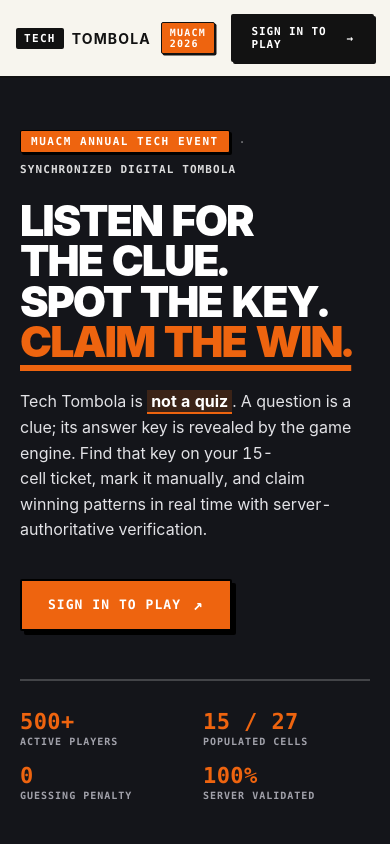
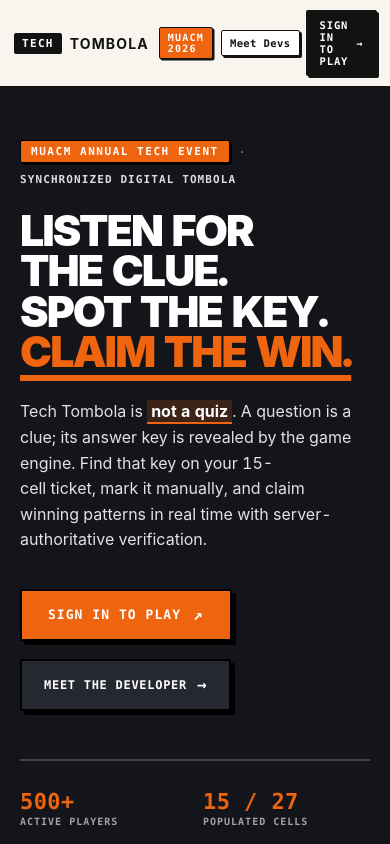
Before and after one commit to AnushkaBhardwaj15/techhhh, a React (Vite) app in the folder frontend/: page / in a window 390 px wide. Shown: the top 844 px of the page. Built offline with nearby package versions, Linux system fonts and the light colour scheme; no server answers.

Commit message:
fix(frontend): make Meet the Developer navigation accessible on mobile view

```diff
--- a/frontend/src/features/developers/DevelopersPage.module.css
+++ b/frontend/src/features/developers/DevelopersPage.module.css
@@ -357,7 +357,16 @@
   }
 
   .navContainer {
-    flex-wrap: wrap;
+    padding: 10px 14px;
+  }
+
+  .navCenter {
+    display: none;
+  }
+
+  .backLink {
+    padding: 5px 10px;
+    font-size: 13px;
   }
 
   .footerContainer {
--- a/frontend/src/features/landing/LandingPage.module.css
+++ b/frontend/src/features/landing/LandingPage.module.css
@@ -125,6 +125,11 @@
 .navActions {
   display: flex;
   align-items: center;
+  gap: 10px;
+}
+
+.navMobileDevLink {
+  display: none;
 }
 
 .navCta {
@@ -879,6 +884,30 @@
   .navLinks {
     display: none;
   }
+  .navMobileDevLink {
+    display: inline-flex;
+    align-items: center;
+    gap: 4px;
+    font-family: var(--mono);
+    font-size: 11px;
+    font-weight: 800;
+    letter-spacing: 0.04em;
+    text-decoration: none;
+    color: var(--neo-ink);
+    background: var(--neo-surface);
+    border: 1.5px solid var(--neo-ink);
+    padding: 7px 11px;
+    border-radius: var(--radius-xs, 2px);
+    box-shadow: 2px 2px 0px var(--neo-ink);
+    transition: transform 0.1s ease, box-shadow 0.1s ease, background-color 0.1s ease;
+    white-space: nowrap;
+  }
+  .navMobileDevLink:hover,
+  .navMobileDevLink:active {
+    background: var(--neo-orange-soft);
+    transform: translate(-1px, -1px);
+    box-shadow: 3px 3px 0px var(--neo-ink);
+  }
   .heroHeadline {
     font-size: clamp(42px, 11vw, 64px);
   }
@@ -896,3 +925,22 @@
     align-items: flex-start;
   }
 }
+
+
+@media (max-width: 480px) {
+  .navContainer {
+    padding: 10px 14px;
+    gap: 8px;
+  }
+  .navActions {
+    gap: 6px;
+  }
+  .navMobileDevLink {
+    padding: 6px 8px;
+    font-size: 10.5px;
+  }
+  .navCta {
+    padding: 7px 12px;
+    font-size: 10.5px;
+  }
+}
--- a/frontend/src/features/landing/LandingPage.tsx
+++ b/frontend/src/features/landing/LandingPage.tsx
@@ -47,6 +47,13 @@ export function LandingPage() {
           </nav>
 
           <div className={styles.navActions}>
+            <Link
+              to="/meet-the-developer"
+              className={styles.navMobileDevLink}
+              aria-label="Meet the Developers"
+            >
+              Meet Devs
+            </Link>
             <Link to={destination} className={styles.navCta}>
               {ctaText}
               <span aria-hidden="true">→</span>
@@ -83,7 +90,10 @@ export function LandingPage() {
                   <span>{ctaText}</span>
                   <span className={styles.buttonArrow} aria-hidden="true">↗</span>
                 </Link>
-
+                <Link to="/meet-the-developer" className={styles.secondaryButton}>
+                  <span>MEET THE DEVELOPER</span>
+                  <span className={styles.buttonArrow} aria-hidden="true">→</span>
+                </Link>
               </div>
 
               {/* Statistics & Confidence Strip */}
```
Also changed, not shown: 1 other file (tests, documents, lock files or other folders).
